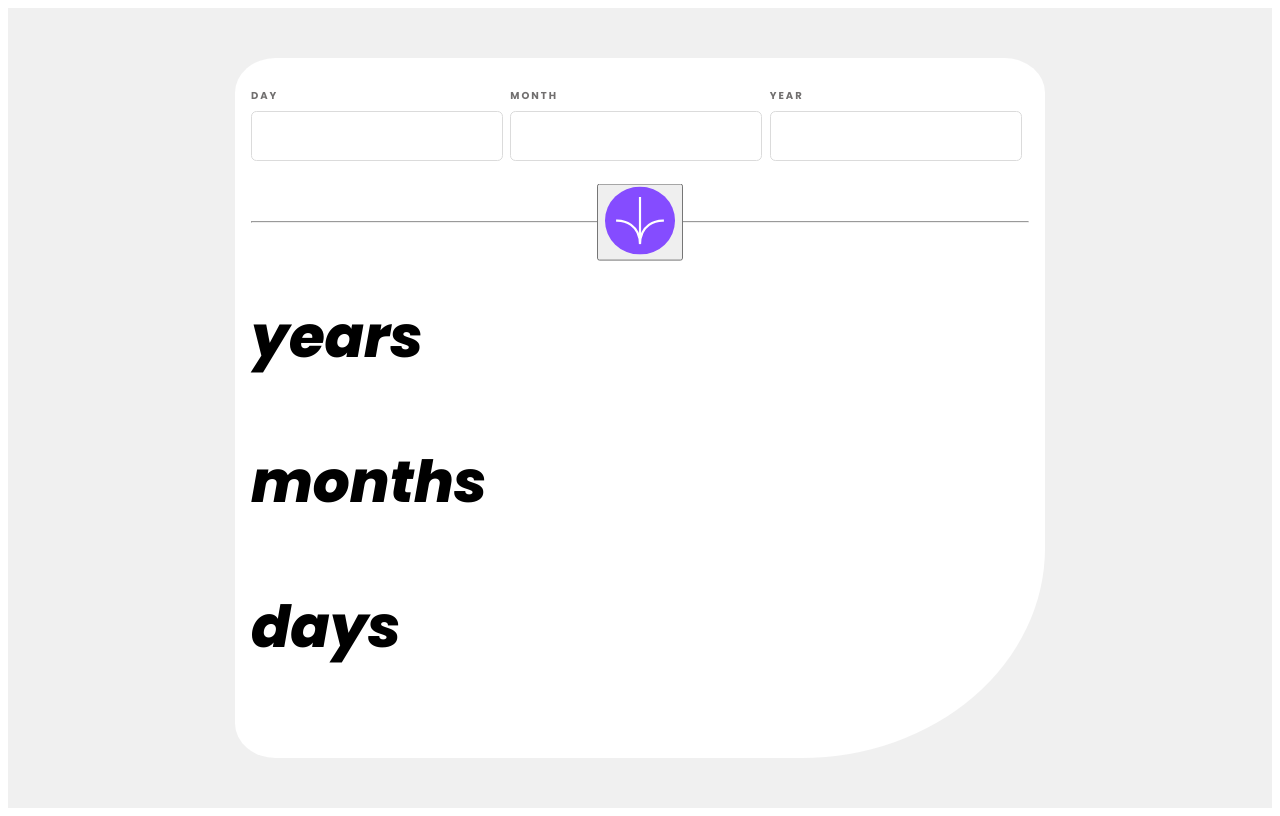
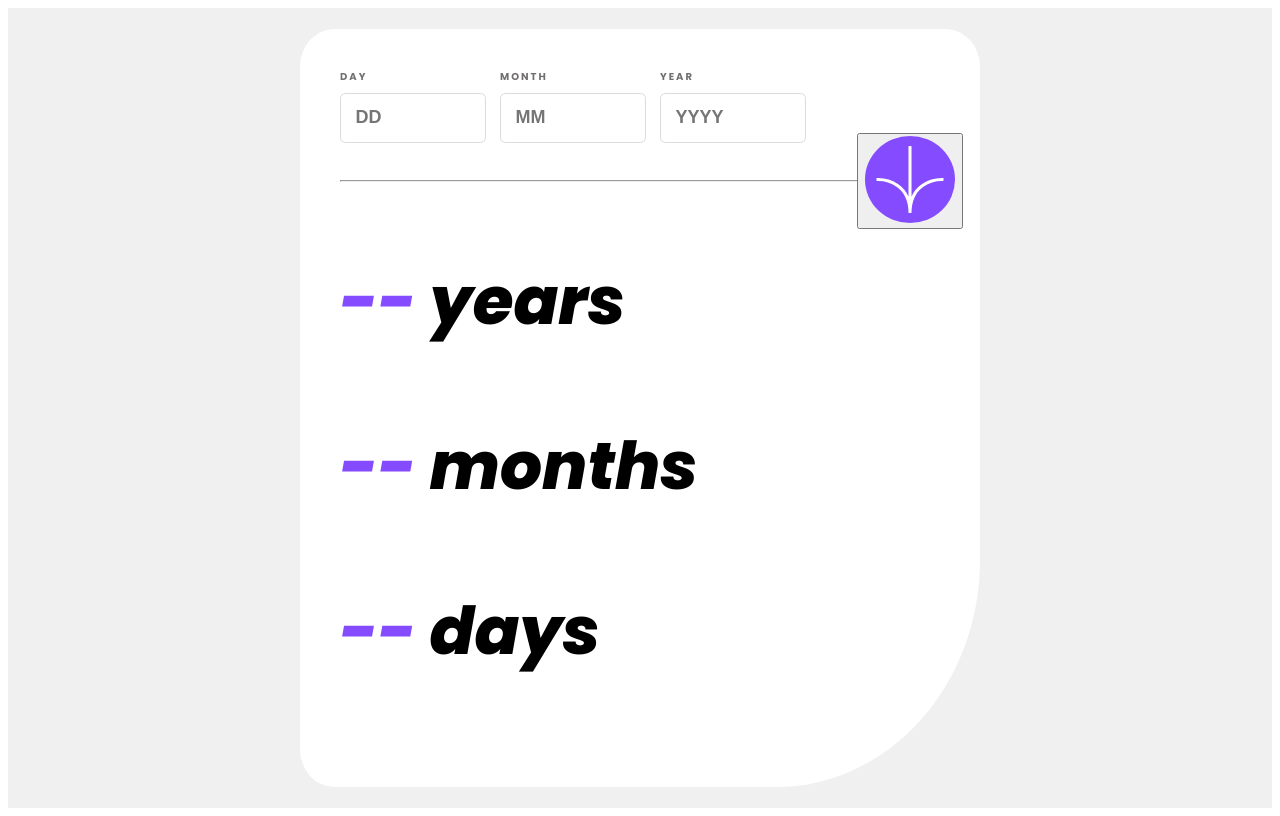
Before and after one commit to JakubCukrowski/age-calculator-mentor, a React (Create React App) app: page / in a window 1280 px wide. Built offline with nearby package versions, Linux system fonts and the light colour scheme.

Commit message:
Proper logic for age calculations

```diff
--- a/src/components/CenterLine.js
+++ b/src/components/CenterLine.js
@@ -3,36 +3,86 @@ import { StyledImg } from "../styles/ArrowIcon.style"
 import { StyledDiv } from "../styles/StyledDiv.style"
 import { Button } from "../styles/Button.style"
 
-export const CenterLine = ({inputFields, setResults}) => {
+export const CenterLine = ({
+    currentDate,
+    birthYear,
+    birthMonth,
+    birthDay,
+    lastMonthDay,
+    inputFields,
+    setResults,
+    isClicked,
+    setIsClicked,
+    setErrors}) => {
     const handleClick = () => {
-        const currentDate = new Date()
-        const providedDate = new Date(inputFields.year, inputFields.month - 1, inputFields.day)
-        const providedYear = providedDate.getFullYear()
-        const providedMonth = providedDate.getMonth() + 1
-        const providedDay = providedDate.getDate()
+        if (inputFields.year.length === 0 || inputFields.month === 0 || inputFields.day === 0) {
+            setErrors({
+                dayError: true,
+                monthError: true,
+                yearError: true
+            })
 
-        let month = 0
+        } else if (inputFields.day > lastMonthDay.getDate()){
+            setErrors({
+                dayError: true,
+                monthError: true,
+                yearError: true
+            })
 
-        if (currentDate.getMonth() + 1 > providedMonth && providedDay < currentDate.getDate()) {
-            month = (currentDate.getMonth() + 1) - providedMonth
-        } else if (currentDate.getMonth() + 1 > providedMonth && providedDay > currentDate.getDate()) {
-            month = (currentDate.getMonth()) - providedMonth
-        } else if (currentDate.getMonth() + 1 < providedMonth && providedDay > currentDate.getDate()) {
-            month = providedMonth - (currentDate.getMonth() + 1)
-        } else if (currentDate.getMonth() + 1 < providedMonth && providedDay < currentDate.getDate()) {
-            month = (providedMonth - 1) - (currentDate.getMonth() + 1)
-        } else if (providedDay === currentDate.getDate() && currentDate.getMonth() + 1 < providedMonth) {
-            month = providedMonth - (currentDate.getMonth() + 1)
-        } else if (providedDay === currentDate.getDate() && currentDate.getMonth() + 1 > providedMonth) {
-            month = (currentDate.getMonth() + 1) - providedMonth
+        } else {
+
+        let monthsCount
+        let daysCount
+
+        if (currentDate.getMonth() + 1 === birthMonth && currentDate.getDate() === birthDay) {
+            monthsCount = currentDate.getMonth() + 1 - birthMonth
+            daysCount = 0
+        }
+
+        if ((currentDate.getMonth() + 1 > birthMonth && currentDate.getDate() === birthDay)
+            || (currentDate.getMonth() + 1 === birthMonth && currentDate.getDate() > birthDay)
+            || (currentDate.getMonth() + 1 > birthMonth && currentDate.getDate() > birthDay)) {
+            monthsCount = currentDate.getMonth() + 1 - birthMonth
+            daysCount = currentDate.getDate() - birthDay
+        }
+
+        if (currentDate.getMonth() + 1 < birthMonth && currentDate.getDate() === birthDay) {
+            monthsCount = 12 + ((currentDate.getMonth() + 1) - birthMonth)
+            daysCount = currentDate.getDate() - birthDay
+        }
+
+        if ((currentDate.getMonth() + 1 === birthMonth && currentDate.getDate() < birthDay)
+            || (currentDate.getMonth() + 1 < birthMonth && currentDate.getDate() < birthDay)) {
+            monthsCount = 12 + currentDate.getMonth() - birthMonth
+            daysCount = lastMonthDay.getDate() + currentDate.getDate() - birthDay + 1
+        }
+
+        if (currentDate.getMonth() + 1 > birthMonth && currentDate.getDate() < birthDay) {
+            monthsCount = currentDate.getMonth() - birthMonth
+            daysCount = lastMonthDay.getDate() + currentDate.getDate() - birthDay + 1
+        }
+
+        if (currentDate.getMonth() + 1 < birthMonth && currentDate.getDate() > birthDay) {
+            monthsCount = 12 + currentDate.getMonth() + 1 - birthMonth
+            daysCount = currentDate.getDate() - birthDay
         }
 
         setResults({
-            years: currentDate.getFullYear() - providedYear,
-            months: month,
+            years: currentDate.getMonth() + 1 > birthMonth
+                || (currentDate.getMonth() + 1 === birthMonth && currentDate.getDate() >= birthDay)
+                ? currentDate.getFullYear() - birthYear
+                : currentDate.getFullYear() - birthYear - 1,
+            months: monthsCount,
+            days: daysCount
+        })
 
-
+        setIsClicked(true)
+        setErrors({
+            dayError: false,
+            monthError: false,
+            yearError: false,
         })
+        }
 
     }
 
@@ -40,7 +90,7 @@ export const CenterLine = ({inputFields, setResults}) => {
         <StyledDiv>
             <hr></hr>
             <Button onClick={handleClick}>
-                <StyledImg src={arrowIcon}/>
+                <StyledImg className={isClicked ? "clicked" : ''} src={arrowIcon}/>
             </Button>
         </StyledDiv>
     )
--- a/src/components/Container.js
+++ b/src/components/Container.js
@@ -12,9 +12,9 @@ export const Container = () => {
     })
 
     const [results, setResults] = useState({
-        days: "",
-        months: "",
-        years: ""
+        days: "--",
+        months: "--",
+        years: "--"
     })
 
     const [errors, setErrors] = useState({
@@ -22,6 +22,16 @@ export const Container = () => {
         monthError: false,
         yearError: false
     })
+
+    const [isClicked, setIsClicked] = useState(false)
+    const currentDate = new Date()
+    const birthDate = new Date(inputFields.year, inputFields.month - 1, inputFields.day)
+    const birthYear = birthDate.getFullYear()
+    const birthMonth = birthDate.getMonth() + 1
+    const birthDay = birthDate.getDate()
+    const oneDay = 1000 * 60 * 60 * 24
+    const nextMonth = new Date(currentDate.getFullYear(), birthMonth, 1)
+    const lastMonthDay = new Date(nextMonth.getTime() - oneDay)
 
     const handleInputs = (e) => {
         const { name, value } = e.target
@@ -36,8 +46,23 @@ export const Container = () => {
 
     return (
         <MainContainer>
-            <Form handleInputs={handleInputs} errors={errors}/>
-            <CenterLine inputFields={inputFields} setResults={setResults}/>
+            <Form
+            handleInputs={handleInputs}
+            errors={errors}
+            inputFields={inputFields}/>
+            <CenterLine
+            currentDate={currentDate}
+            birthMonth={birthMonth}
+            birthDate={birthDate}
+            birthDay={birthDay}
+            birthYear={birthYear}
+            lastMonthDay={lastMonthDay}
+            inputFields={inputFields}
+            setResults={setResults}
+            isClicked={isClicked}
+            setIsClicked={setIsClicked}
+            errors={errors}
+            setErrors={setErrors}/>
             <Result results={results}/>
         </MainContainer>
     )
--- a/src/components/Form.js
+++ b/src/components/Form.js
@@ -3,22 +3,45 @@ import { DateForm } from "../styles/Form.styles";
 import { StyledInput } from "../styles/Input.style";
 import { StyledLabel } from "../styles/Label.style";
 import { InputContainer } from "../styles/InputContainer.style";
+import { ErrorText } from "../styles/Error.span.style";
 
-export const Form = ({handleInputs, errors}) => {
+export const Form = ({handleInputs, errors, inputFields, lastMonthDay}) => {
 
     return (
         <DateForm>
             <InputContainer>
                 <StyledLabel htmlFor="day">DAY</StyledLabel>
-                <StyledInput onChange={handleInputs} type="number" id="day" name="day"/>
+                <StyledInput
+                className={errors.dayError ? "error" : null}
+                onChange={handleInputs}
+                type="number"
+                id="day"
+                name="day"
+                placeholder="DD"/>
+                {errors.dayError === true && inputFields.day.length === 0 ? <ErrorText>This field is required</ErrorText> : null}
+                {errors.dayError === true && inputFields.day.length === 0 ? <ErrorText>This field is required</ErrorText> : null}
             </InputContainer>
             <InputContainer>
                 <StyledLabel htmlFor="month">MONTH</StyledLabel>
-                <StyledInput onChange={handleInputs} type="number" id="month" name="month"/>
+                <StyledInput
+                className={errors.monthError ? "error" : null}
+                onChange={handleInputs}
+                type="number"
+                id="month"
+                name="month"
+                placeholder="MM"/>
+                {errors.monthError === true && inputFields.month.length === 0 ? <ErrorText>This field is required</ErrorText> : null}
             </InputContainer>
             <InputContainer>
                 <StyledLabel htmlFor="year">YEAR</StyledLabel>
-                <StyledInput onChange={handleInputs} type="number" id="year" name="year"/>
+                <StyledInput
+                className={errors.yearError ? "error" : null}
+                onChange={handleInputs}
+                type="number"
+                id="year"
+                name="year"
+                placeholder="YYYY"/>
+                {errors.yearError === true && inputFields.year.length === 0 ? <ErrorText>This field is required</ErrorText> : null}
             </InputContainer>
         </DateForm>
     )
--- a/src/components/Result.js
+++ b/src/components/Result.js
@@ -1,12 +1,5 @@
 import React from "react";
-import styled from "styled-components";
-
-const Text = styled.p`
-    font-family: "Poppins", sans-serif;
-    font-size: 58px;
-    font-style: italic;
-    font-weight: 800;
-`
+import { Text } from "../styles/Text.style";
 
 export const Result = ({results}) => {
     const spanColor = {
--- a/src/styles/ArrowIcon.style.js
+++ b/src/styles/ArrowIcon.style.js
@@ -6,4 +6,13 @@ export const StyledImg = styled.img`
     border-radius: 50%;
     padding: 10px;
     width: 50px;
+
+    &.clicked {
+        background-color: hsl(0, 0%, 8%);
+    }
+
+    @media (min-width: 600px) {
+        width: 70px;
+    }
+
 `
--- a/src/styles/Button.style.js
+++ b/src/styles/Button.style.js
@@ -5,4 +5,8 @@ position: absolute;
 top: 50%;
 left: 50%;
 transform: translate(-50%, -50%);
+
+@media (min-width: 600px) {
+    left: 95%;
+}
 `
--- a/src/styles/Container.style.js
+++ b/src/styles/Container.style.js
@@ -6,8 +6,11 @@ export const MainContainer = styled.div`
     margin-top: 4.5em;
     border-radius: 5%;
     border-bottom-right-radius: 30%;
+    font-family: 'Poppins', sans-serif;
 
     @media (min-width: 600px) {
-        margin-top: 0
+        margin-top: 0;
+        max-width: 600px;
+        padding: 40px;
     }
 `
--- /dev/null
+++ b/src/styles/Error.span.style.js
@@ -0,0 +1,8 @@
+import styled from "styled-components";
+
+export const ErrorText = styled.span`
+    color: hsl(0, 100%, 67%);
+    font-size: 10px;
+    font-weight: 700;
+    font-style: italic;
+`
--- a/src/styles/Form.styles.js
+++ b/src/styles/Form.styles.js
@@ -3,4 +3,9 @@ import styled from "styled-components";
 export const DateForm = styled.form`
     display: flex;
     margin-bottom: 60px;
+
+    @media (min-width: 600px) {
+        margin-bottom: 30px;
+        width: 80%;
+    }
 `
--- a/src/styles/Input.style.js
+++ b/src/styles/Input.style.js
@@ -3,12 +3,12 @@ import styled from "styled-components";
 export const StyledInput = styled.input`
     border: 0.25px solid hsl(0, 0%, 86%);
     border-radius: 0.3em;
-    width: 90%;
     height: 46px;
-    margin-top: 0.4em;
+    margin: 0.4em 0;
     padding-left: 0.8em;
     font-size: 18px;
     font-weight: 800;
+    width: 80%;
 
     &.error {
         border: 0.25px solid tomato;
--- a/src/styles/InputContainer.style.js
+++ b/src/styles/InputContainer.style.js
@@ -3,4 +3,5 @@ import styled from "styled-components";
 export const InputContainer = styled.div`
     display: flex;
     flex-direction: column;
+    justify-content: flex-start;
 `
--- /dev/null
+++ b/src/styles/Text.style.js
@@ -0,0 +1,12 @@
+import styled from "styled-components";
+
+export const Text = styled.p`
+font-family: "Poppins", sans-serif;
+font-size: 58px;
+font-style: italic;
+font-weight: 800;
+
+@media (min-width: 600px) {
+    font-size: 66px;
+}
+`
```
